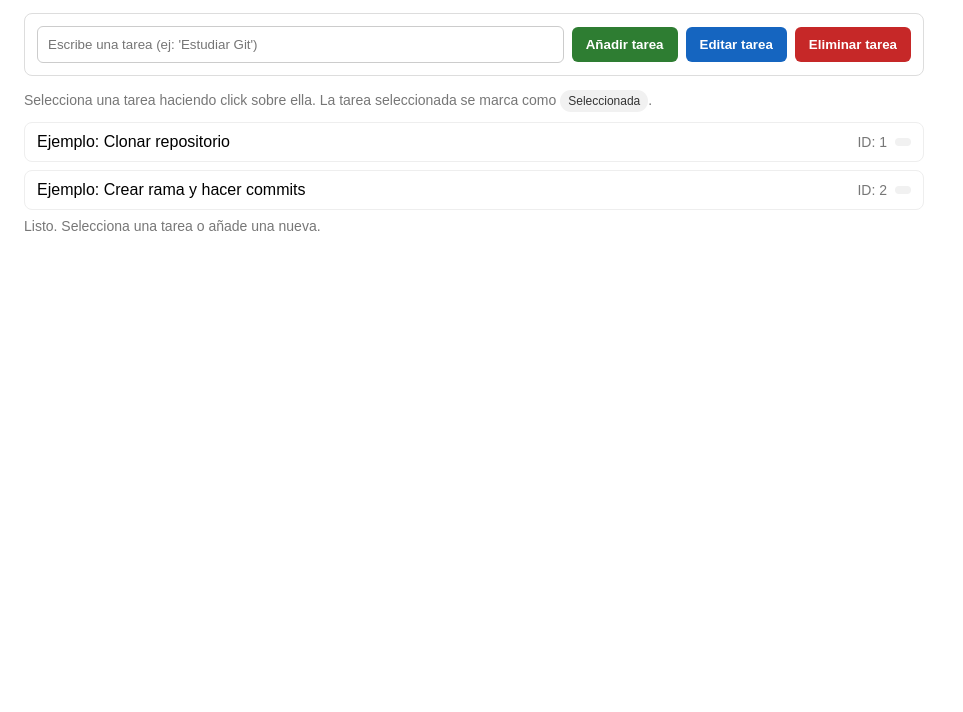
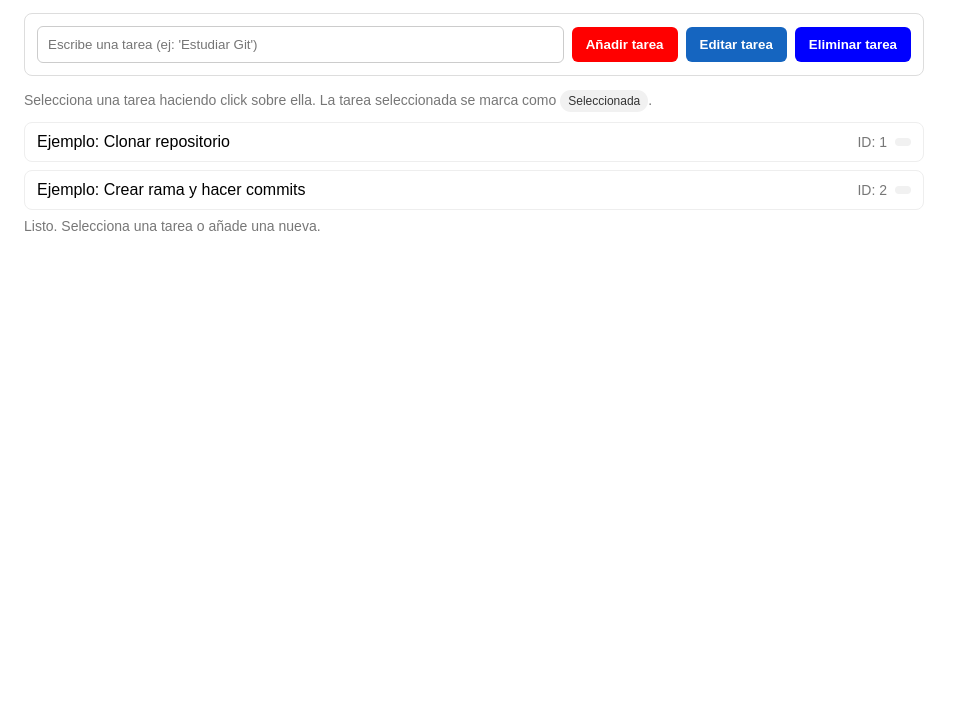
Before and after one commit to lnunezitpfp/ActividadGit_GestorTareas_LuciaNunez, a plain HTML site: page Plantilla crear tarea.html in a window 1280 px wide. Shown: the part 88-800 px from the top of the page, without its empty margins (0-963 px from the left). Drawn offline with Linux system fonts and the light colour scheme.

Commit message:
Estilos botones

```diff
--- a/Plantilla crear tarea.html
+++ b/Plantilla crear tarea.html
@@ -42,8 +42,8 @@
     }
 
     /* Colores iniciales (se ajustarán en la actividad) */
-    #btnAdd { background-color: #2e7d32; color: white; } /* verde */
-    #btnDel { background-color: #c62828; color: white; } /* rojo */
+    #btnAdd { background-color: red; color: white; } /* verde */
+    #btnDel { background-color: blue; color: white; } /* rojo */
     #btnEdit { background-color: #1565c0; color: white; } /* azul */
 
     ul {
```
